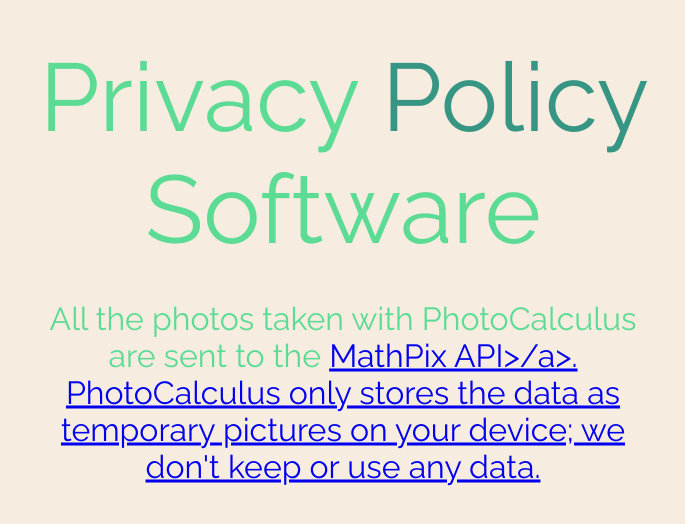
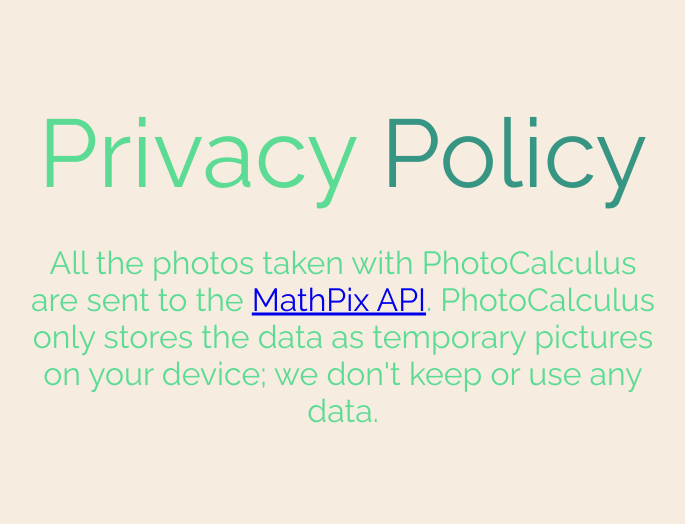
Before and after one commit to sgsoftwaresingapore/sgsoftwaresingapore.github.io, a plain HTML site: page privacy.html in a window 1280 px wide. Shown: the part 130-654 px from the top of the page, without its empty margins (297-982 px from the left). Drawn offline with Linux system fonts and the light colour scheme; a script that the page names is missing.

Commit message:
Update privacy.html

```diff
--- a/privacy.html
+++ b/privacy.html
@@ -8,8 +8,8 @@
   </head>
   <body>
     <div id="container">
-      <div id="title">Privacy <span class="accent">Policy</span> Software</div>
-      <div id="description">All the photos taken with PhotoCalculus are sent to the <a href="https://mathpix.com/privacy.html">MathPix API>/a>.
+      <div id="title">Privacy <span class="accent">Policy</span></div>
+      <div id="description">All the photos taken with PhotoCalculus are sent to the <a href="https://mathpix.com/privacy.html">MathPix API</a>.
         PhotoCalculus only stores the data as temporary pictures on your device; we don't keep or use any data.</div>
     </div>
     <div id="particles-js"></div>
```
